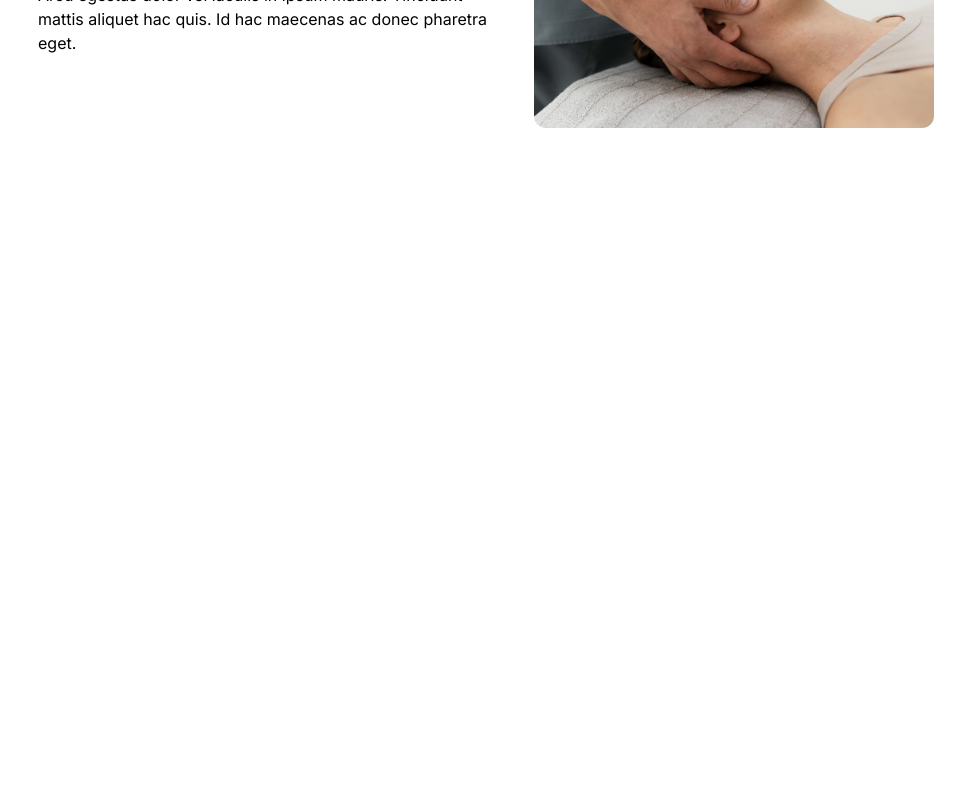
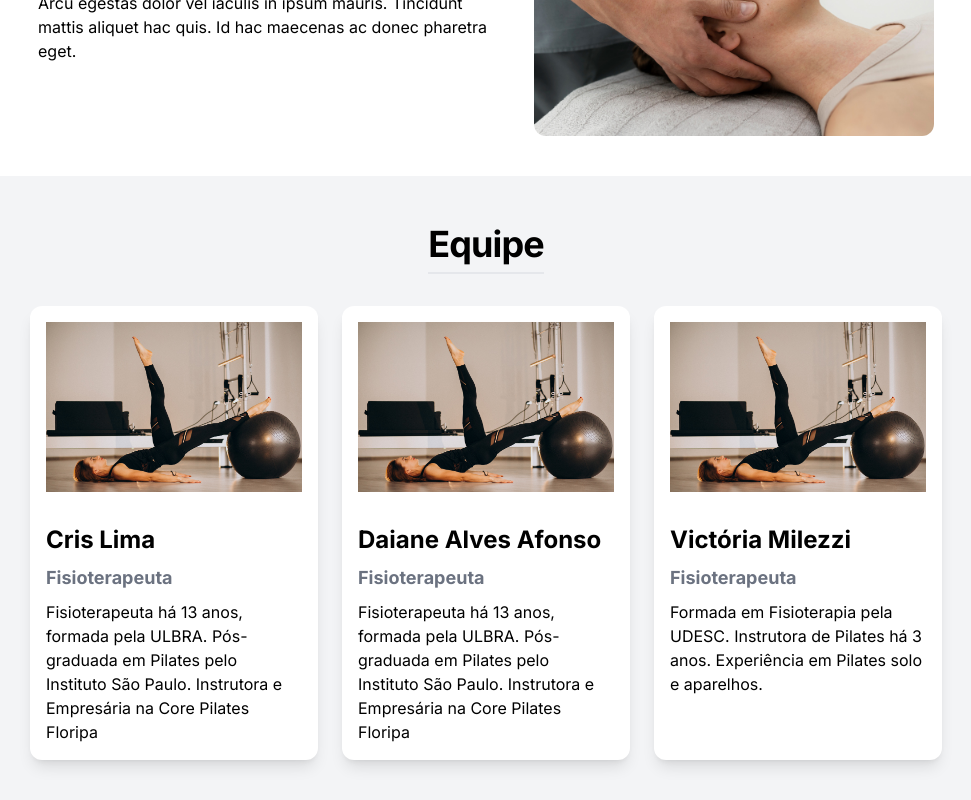
Before and after one commit to jspenst/tailuilib, a Next.js app: page / in a window 1280 px wide. Shown: the part 1988-2788 px from the top of the page, without its empty margins (154-1125 px from the left). Before the commit the page ends 2116 px from the top, so only its background shows below. Built offline with nearby package versions, Linux system fonts and the light colour scheme.

Commit message:
Criação da sessão Equipe(Team)

```diff
--- a/src/app/page.tsx
+++ b/src/app/page.tsx
@@ -1,6 +1,7 @@
 import Features from "@/components/Features";
 import HeroSection from "@/components/HeroSection";
 import NavBar from "@/components/NavBar";
+import Team from "@/components/Team";
 
 export default function Home() {
   return (
@@ -8,6 +9,7 @@ export default function Home() {
       <NavBar />
       <HeroSection />
       <Features />
+      <Team />
     </main>
   );
 }
--- a/src/components/Features.tsx
+++ b/src/components/Features.tsx
@@ -29,8 +29,8 @@ const features = [
 
 export default function Features() {
   return (
-    <div className="flex flex-col items-center px-6 lg:px-8">
-      <h2 className="text-3xl sm:text-4xl my-8 py-2 font-bold tracking-tight border-b-2">
+    <div className="flex flex-col items-center px-6 lg:px-8 my-10">
+      <h2 className="text-3xl sm:text-4xl py-4 mb-4 font-bold tracking-tight border-b-2">
         Serviços
       </h2>
       {/*Big Screen*/}
--- a/src/components/Team.tsx
+++ b/src/components/Team.tsx
@@ -0,0 +1,57 @@
+import Image from "next/image";
+
+const team = [
+  {
+    name: "Cris Lima",
+    job: "Fisioterapeuta",
+    description:
+      "Fisioterapeuta há 13 anos, formada pela ULBRA. Pós-graduada em Pilates pelo Instituto São Paulo. Instrutora e Empresária na Core Pilates Floripa",
+    picture: "/pilates.jpg",
+  },
+  {
+    name: "Daiane Alves Afonso",
+    job: "Fisioterapeuta",
+    description:
+      "Fisioterapeuta há 13 anos, formada pela ULBRA. Pós-graduada em Pilates pelo Instituto São Paulo. Instrutora e Empresária na Core Pilates Floripa",
+    picture: "/pilates.jpg",
+  },
+  {
+    name: "Victória Milezzi",
+    job: "Fisioterapeuta",
+    description:
+      "Formada em Fisioterapia pela UDESC. Instrutora de Pilates há 3 anos. Experiência em Pilates solo e aparelhos. ",
+    picture: "/pilates.jpg",
+  },
+];
+
+export default function Team() {
+  return (
+    <div className="flex flex-col py-10 items-center px-6 lg:px-8 bg-gray-100">
+      <h2 className="text-3xl sm:text-4xl py-2 font-bold tracking-tight border-b-2">
+        Equipe
+      </h2>
+      <div className="flex flex-wrap justify-center sm:gap-6">
+        {team.map((member) => (
+          <div
+            key={member.name}
+            className="flex flex-col w-72 mt-8 bg-white shadow-lg rounded-xl"
+          >
+            <Image
+              src={member.picture}
+              alt=""
+              height="200"
+              width="600"
+              className="rounded-xl p-4"
+            />
+
+            <div className="flex flex-col gap-2 justify-center p-4">
+              <h3 className="text-2xl font-bold">{member.name}</h3>
+              <h4 className="text-lg text-gray-500 font-bold">{member.job}</h4>
+              <p>{member.description}</p>
+            </div>
+          </div>
+        ))}
+      </div>
+    </div>
+  );
+}
```
